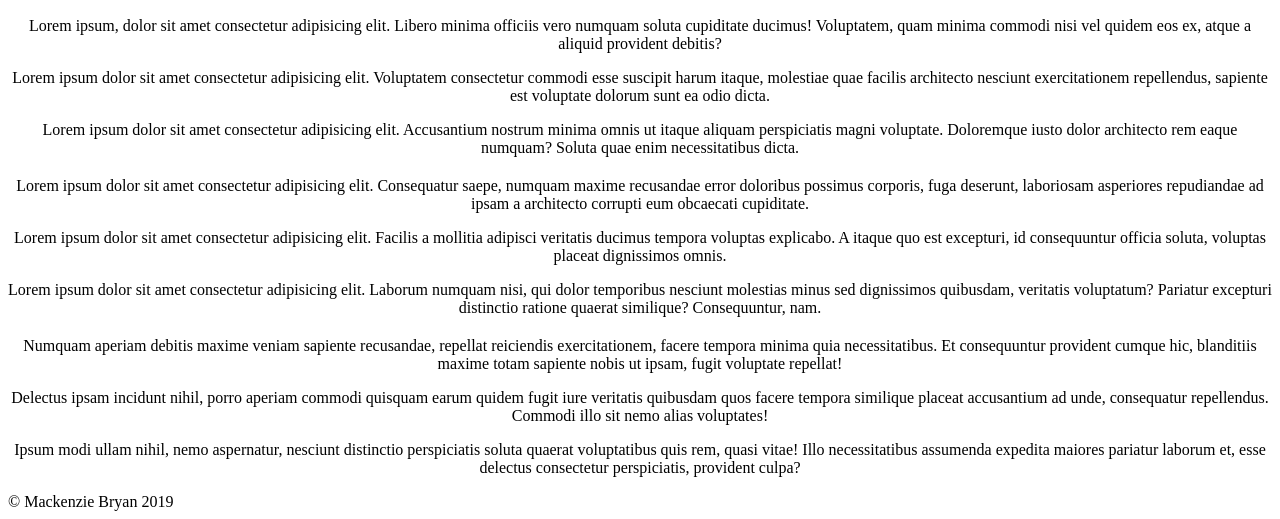
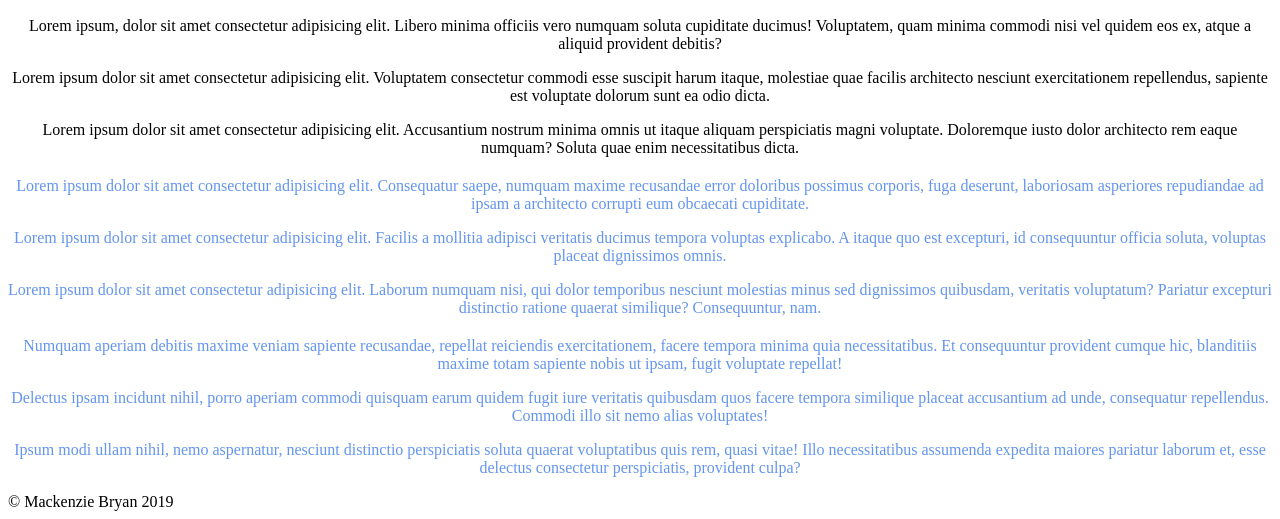
Before and after one commit to mackenziebryan/savvy-coders-portfolio, a website: page index.html in a window 1280 px wide. Shown: the part 281-800 px from the top of the page. Drawn offline with Linux system fonts and the light colour scheme.

Commit message:
Add styling to head

```diff
--- a/index.html
+++ b/index.html
@@ -18,6 +18,11 @@
 
       header {
         text-align: center;
+      }
+
+      .primary {
+        table-layout: auto;
+        color: cornflowerblue;
       }
     </style>
   </head>
@@ -66,7 +71,7 @@
         </p>
       </section>
 
-      <section>
+      <section class="primary">
         <h2></h2>
         <p>
           Lorem ipsum dolor sit amet consectetur adipisicing elit. Consequatur
```
